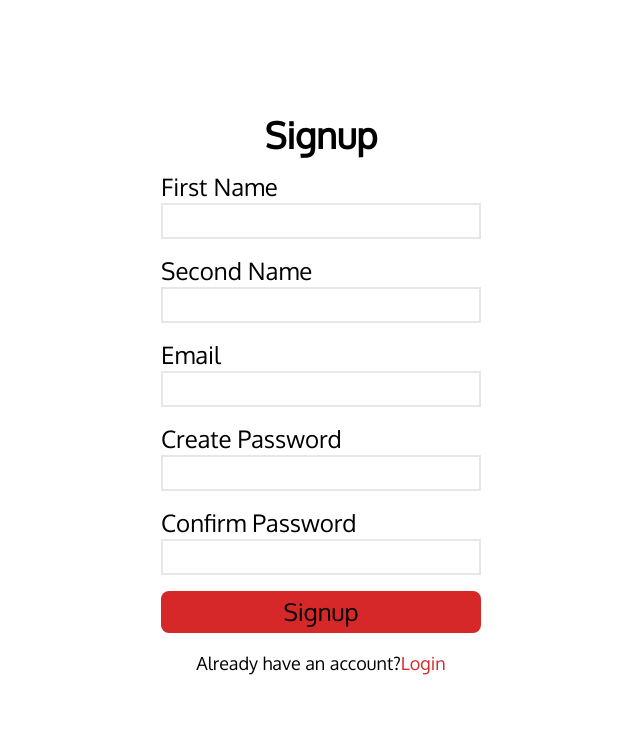
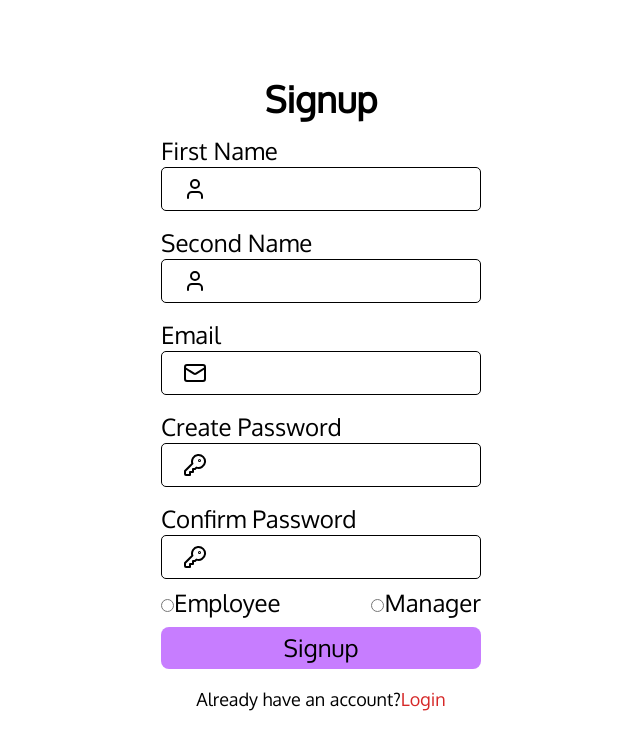
Before and after one commit to AvinashMohare/leave-management-system, a React (Create React App) app: page /Signup in a window 1280 px wide. Shown: the top 750 px of the page, without its empty margins (319-959 px from the left). Built offline with nearby package versions, Linux system fonts and the light colour scheme.

Commit message:
used icons in signup and added category option

```diff
--- a/src/components/Login.js
+++ b/src/components/Login.js
@@ -11,25 +11,25 @@ const Login = () => {
           <div className="flex flex-col justify-center text-2xl">
             <div className="flex flex-col justify-center my-2">
               <label htmlFor="email">Email</label>
-              <div className="flex flex-row items-center justify-center border-2 border-black rounded-[5px]">
+              <div className="flex flex-row items-center justify-center border-[1px] border-black rounded-[5px]">
                 <Mail />
                 <input
                   type="email"
                   required
                   id="email"
-                  className="focus:outline-none border-2 m-[5px]"
+                  className="focus:outline-none m-[5px]"
                 />
               </div>
             </div>
             <div className="flex flex-col justify-center my-2">
               <label htmlFor="password">Password</label>
-              <div className="flex flex-row items-center justify-center border-2 border-black rounded-[5px]">
+              <div className="flex flex-row items-center justify-center border-[1px] border-black rounded-[5px]">
                 <KeyRound />
                 <input
                   type="password"
                   required
                   id="password"
-                  className="focus:outline-none border-2 m-[5px]"
+                  className="focus:outline-none m-[5px]"
                 />
               </div>
             </div>
@@ -38,7 +38,7 @@ const Login = () => {
                 type="submit"
                 value="Login"
                 id="submit"
-                className="cursor-pointer bg-[#d62828] p-[5px] rounded-[8px] w-[320px] "
+                className="cursor-pointer bg-[#C77DFF] p-[5px] rounded-[8px] w-[320px] "
               />
             </div>
             <div className="flex flex-row align-center justify-center text-lg">
--- a/src/components/Signup.js
+++ b/src/components/Signup.js
@@ -1,3 +1,4 @@
+import { User, Mail, KeyRound } from "lucide-react";
 import React from "react";
 import { Link } from "react-router-dom";
 
@@ -12,29 +13,70 @@ const Signup = () => {
           <div className="flex flex-col justify-center text-2xl">
             <div className="flex flex-col justify-center my-2">
               <label>First Name</label>
-              <input type="text" required className="border-2" />
+              <div className="flex flex-row items-center justify-center border-[1px] border-black rounded-[5px]">
+                <User />
+                <input
+                  type="text"
+                  required
+                  className="focus:outline-none m-[5px]"
+                />
+              </div>
             </div>
             <div className="flex flex-col justify-center my-2">
               <label>Second Name</label>
-              <input type="text" className="border-2" />
+              <div className="flex flex-row items-center justify-center border-[1px] border-black rounded-[5px]">
+                <User />
+                <input type="text" className="focus:outline-none m-[5px]" />
+              </div>
             </div>
             <div className="flex flex-col justify-center my-2">
               <label>Email</label>
-              <input type="email" required className="border-2" />
+              <div className="flex flex-row items-center justify-center border-[1px] border-black rounded-[5px]">
+                <Mail />
+                <input
+                  type="email"
+                  required
+                  className="focus:outline-none m-[5px]"
+                />
+              </div>
             </div>
             <div className="flex flex-col justify-center my-2">
               <label>Create Password</label>
-              <input type="password" required className="border-2" />
+              <div className="flex flex-row items-center justify-center border-[1px] border-black rounded-[5px]">
+                <KeyRound />
+                <input
+                  type="password"
+                  required
+                  className="focus:outline-none m-[5px]"
+                />
+              </div>
             </div>
             <div className="flex flex-col justify-center my-2">
               <label>Confirm Password</label>
-              <input type="password" required className="border-2" />
+              <div className="flex flex-row items-center justify-center border-[1px] border-black rounded-[5px]">
+                <KeyRound />
+                <input
+                  type="password"
+                  required
+                  className="focus:outline-none m-[5px]"
+                />
+              </div>
+            </div>
+            <div className="flex flex-row items-center justify-between">
+              <label>
+                <input type="radio" name="category" />
+                Employee
+              </label>
+              <label>
+                <input type="radio" name="category" />
+                Manager
+              </label>
             </div>
             <div className="flex align-center justify-center my-2">
               <input
                 type="submit"
                 value="Signup"
-                className="cursor-pointer bg-[#d62828] p-[5px] rounded-[8px] w-[320px] "
+                className="cursor-pointer bg-[#C77DFF] p-[5px] rounded-[8px] w-[320px] "
               />
             </div>
             <div className="flex flex-row align-center justify-center text-lg my-2">
```
